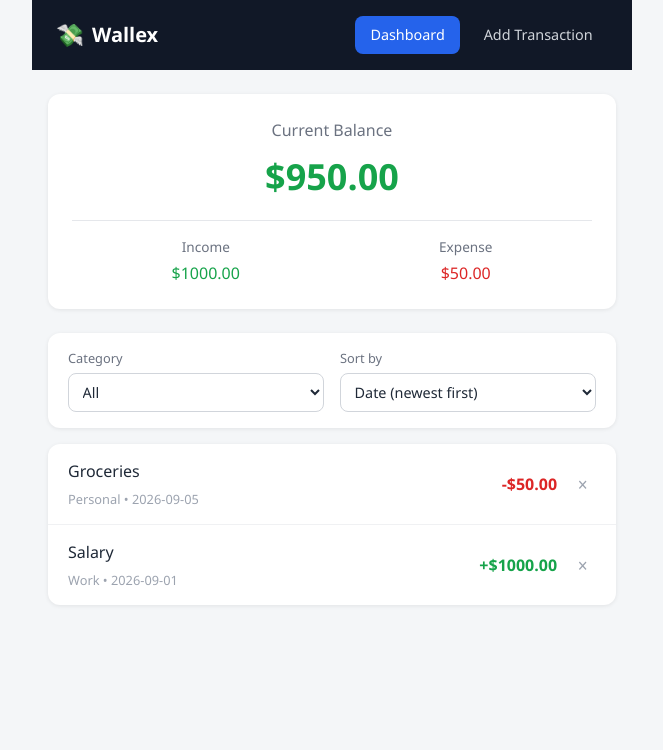
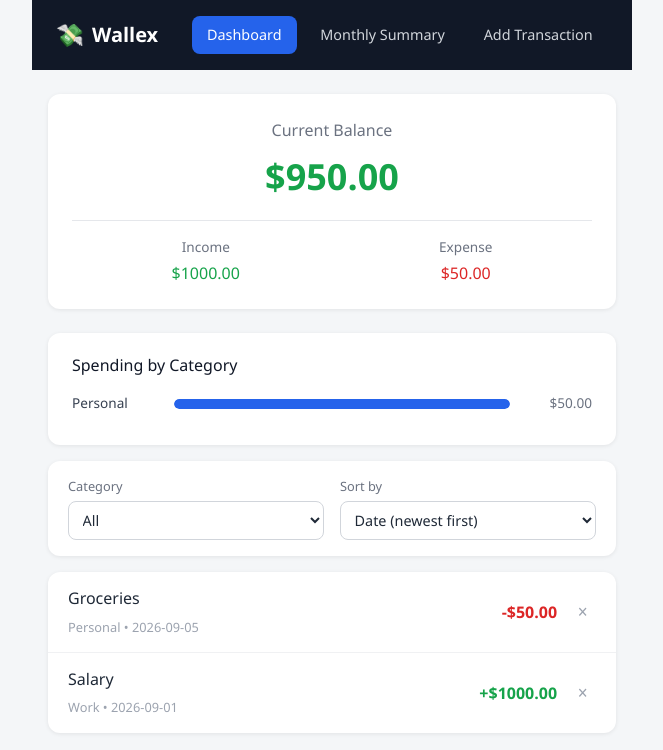
Before and after one commit to ashad0806/Expence_Tracker, a React (Vite) app: page / in a window 1280 px wide. Shown: the top 750 px of the page, without its empty margins (308-971 px from the left). Built offline with nearby package versions, Linux system fonts and the light colour scheme.

Commit message:
Add Monthly Summary View & Wire Up Navbar/App

```diff
--- a/src/App.css
+++ b/src/App.css
@@ -318,3 +318,179 @@ body {
     padding: 0.75rem 1rem;
   }
 }
+
+/* Category chart */
+.chart-card {
+  background: #ffffff;
+  border-radius: 12px;
+  padding: 1.25rem 1.5rem;
+  box-shadow: 0 1px 4px rgba(0, 0, 0, 0.08);
+  margin-bottom: 1rem;
+}
+
+.chart-card h2 {
+  font-size: 1rem;
+  color: #111827;
+  margin-bottom: 1rem;
+}
+
+.chart-empty {
+  color: #9ca3af;
+  font-size: 0.9rem;
+}
+
+.chart-bar-row {
+  display: grid;
+  grid-template-columns: 90px 1fr 70px;
+  align-items: center;
+  gap: 0.75rem;
+  margin-bottom: 0.7rem;
+}
+
+.chart-bar-label {
+  font-size: 0.85rem;
+  color: #374151;
+}
+
+.chart-bar-track {
+  background-color: #f3f4f6;
+  border-radius: 6px;
+  height: 10px;
+  overflow: hidden;
+}
+
+.chart-bar-fill {
+  background-color: #2563eb;
+  height: 100%;
+  border-radius: 6px;
+  transition: width 0.2s ease;
+}
+
+.chart-bar-value {
+  font-size: 0.85rem;
+  color: #6b7280;
+  text-align: right;
+}
+
+/* Monthly summary */
+.summary-list {
+  display: flex;
+  flex-direction: column;
+  gap: 1rem;
+}
+
+.summary-card {
+  background: #ffffff;
+  border-radius: 12px;
+  padding: 1.25rem 1.5rem;
+  box-shadow: 0 1px 4px rgba(0, 0, 0, 0.08);
+}
+
+.summary-card h3 {
+  font-size: 1rem;
+  color: #111827;
+  margin-bottom: 0.75rem;
+}
+
+.summary-row {
+  display: flex;
+  justify-content: space-between;
+  font-size: 0.9rem;
+  padding: 0.35rem 0;
+  color: #374151;
+}
+
+.summary-net {
+  border-top: 1px solid #e5e7eb;
+  margin-top: 0.35rem;
+  padding-top: 0.6rem;
+  font-weight: 600;
+}
+
+/* Category chart */
+.chart-card {
+  background: #ffffff;
+  border-radius: 12px;
+  padding: 1.25rem 1.5rem;
+  box-shadow: 0 1px 4px rgba(0, 0, 0, 0.08);
+  margin-bottom: 1rem;
+}
+
+.chart-card h2 {
+  font-size: 1rem;
+  color: #111827;
+  margin-bottom: 1rem;
+}
+
+.chart-empty {
+  color: #9ca3af;
+  font-size: 0.9rem;
+}
+
+.chart-bar-row {
+  display: grid;
+  grid-template-columns: 90px 1fr 70px;
+  align-items: center;
+  gap: 0.75rem;
+  margin-bottom: 0.7rem;
+}
+
+.chart-bar-label {
+  font-size: 0.85rem;
+  color: #374151;
+}
+
+.chart-bar-track {
+  background-color: #f3f4f6;
+  border-radius: 6px;
+  height: 10px;
+  overflow: hidden;
+}
+
+.chart-bar-fill {
+  background-color: #2563eb;
+  height: 100%;
+  border-radius: 6px;
+  transition: width 0.2s ease;
+}
+
+.chart-bar-value {
+  font-size: 0.85rem;
+  color: #6b7280;
+  text-align: right;
+}
+
+/* Monthly summary */
+.summary-list {
+  display: flex;
+  flex-direction: column;
+  gap: 1rem;
+}
+
+.summary-card {
+  background: #ffffff;
+  border-radius: 12px;
+  padding: 1.25rem 1.5rem;
+  box-shadow: 0 1px 4px rgba(0, 0, 0, 0.08);
+}
+
+.summary-card h3 {
+  font-size: 1rem;
+  color: #111827;
+  margin-bottom: 0.75rem;
+}
+
+.summary-row {
+  display: flex;
+  justify-content: space-between;
+  font-size: 0.9rem;
+  padding: 0.35rem 0;
+  color: #374151;
+}
+
+.summary-net {
+  border-top: 1px solid #e5e7eb;
+  margin-top: 0.35rem;
+  padding-top: 0.6rem;
+  font-weight: 600;
+}
--- a/src/App.jsx
+++ b/src/App.jsx
@@ -1,6 +1,7 @@
 import { useState, useEffect } from "react";
 import Navbar from "./Components/NavBar";
 import Balance from "./Components/Balance";
+import CategoryChart from "./Components/Category_Chart";
 import TransactionForm from "./Components/TransactionForm";
 import TransactionList from "./Components/TransactionList";
 import FilterBar from "./Components/FilterBar";
@@ -73,8 +74,13 @@ function App() {
           <TransactionForm onAddTransaction={handleAddTransaction} />
         )}
 
+        {activeView === "summary" && (
+          <MonthlySummary transactions={transactions} />
+        )}
+
         {activeView === "dashboard" && (
           <>
+            <CategoryChart transactions={transactions} />
             <FilterBar
               filterCategory={filterCategory}
               setFilterCategory={setFilterCategory}
--- a/src/Components/NavBar.jsx
+++ b/src/Components/NavBar.jsx
@@ -13,6 +13,12 @@ function Navbar({ activeView, setActiveView }) {
           Dashboard
         </button>
         <button
+          className={activeView === "summary" ? "active" : ""}
+          onClick={() => setActiveView("summary")}
+        >
+          Monthly Summary
+        </button>
+        <button
           className={activeView === "add" ? "active" : ""}
           onClick={() => setActiveView("add")}
         >
```
